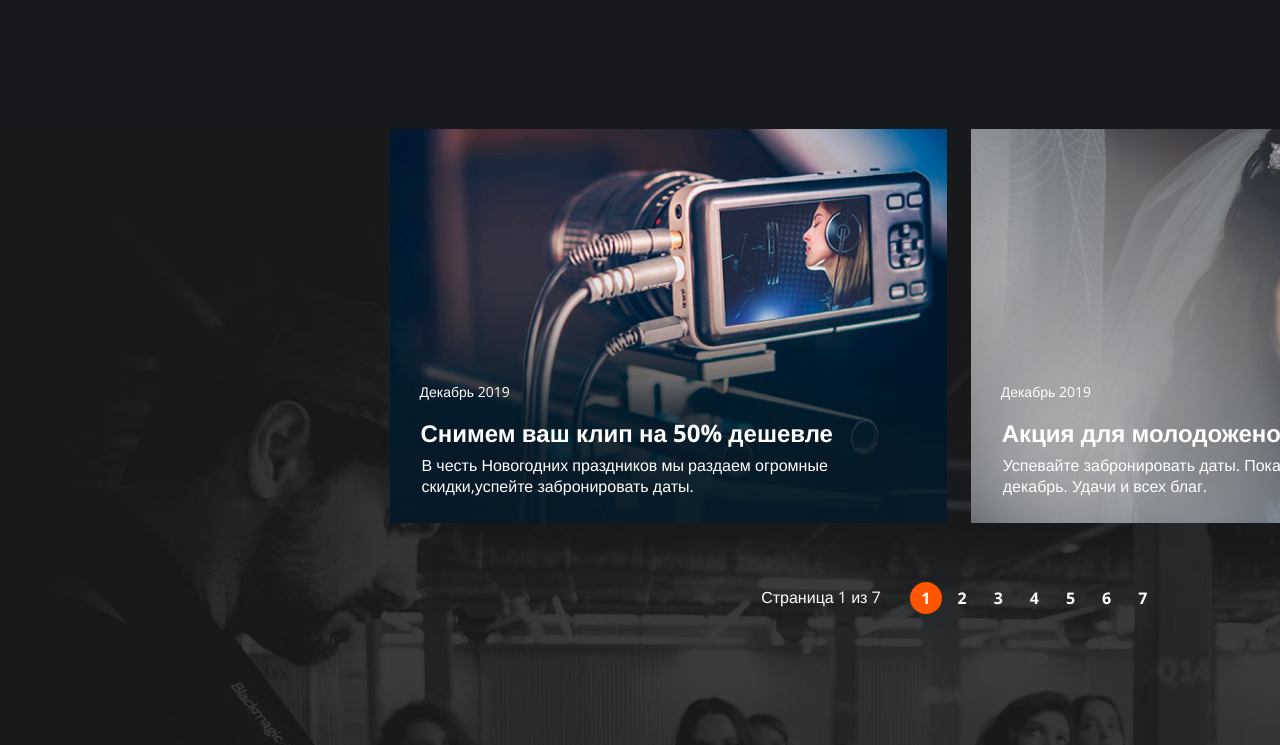
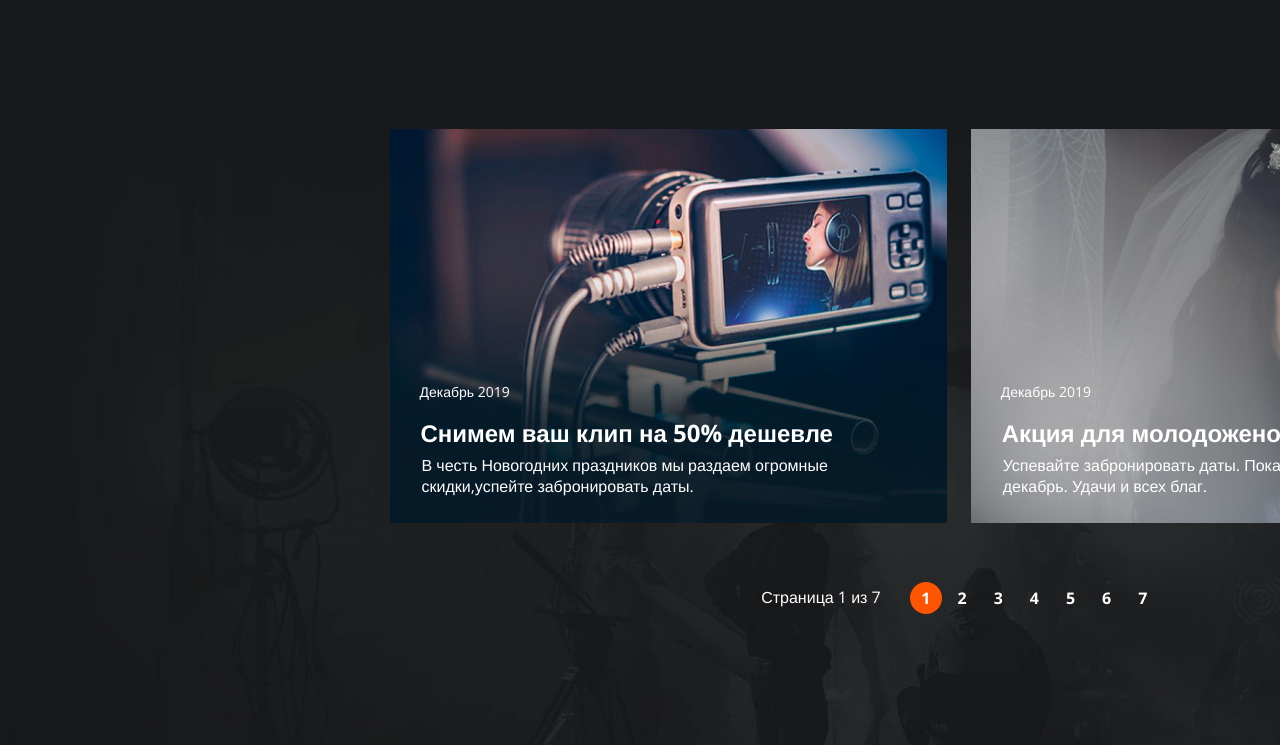
Before and after one commit to Pomiraiu/Firts-project, a plain HTML site: page MyFirstp/index.html in a window 1280 px wide. Shown: the part 1440-2185 px from the top of the page. Drawn offline with nearby package versions, Linux system fonts and the light colour scheme.

Commit message:
Update base.css

```diff
--- a/MyFirstp/style/blocks/base.css
+++ b/MyFirstp/style/blocks/base.css
@@ -118,5 +118,5 @@ img {
     display: inline-block;
 }
 .background{
-    background: url("../../img/hero.png");
+    background: url("../../img/bottom-pic.png");
 }
```
